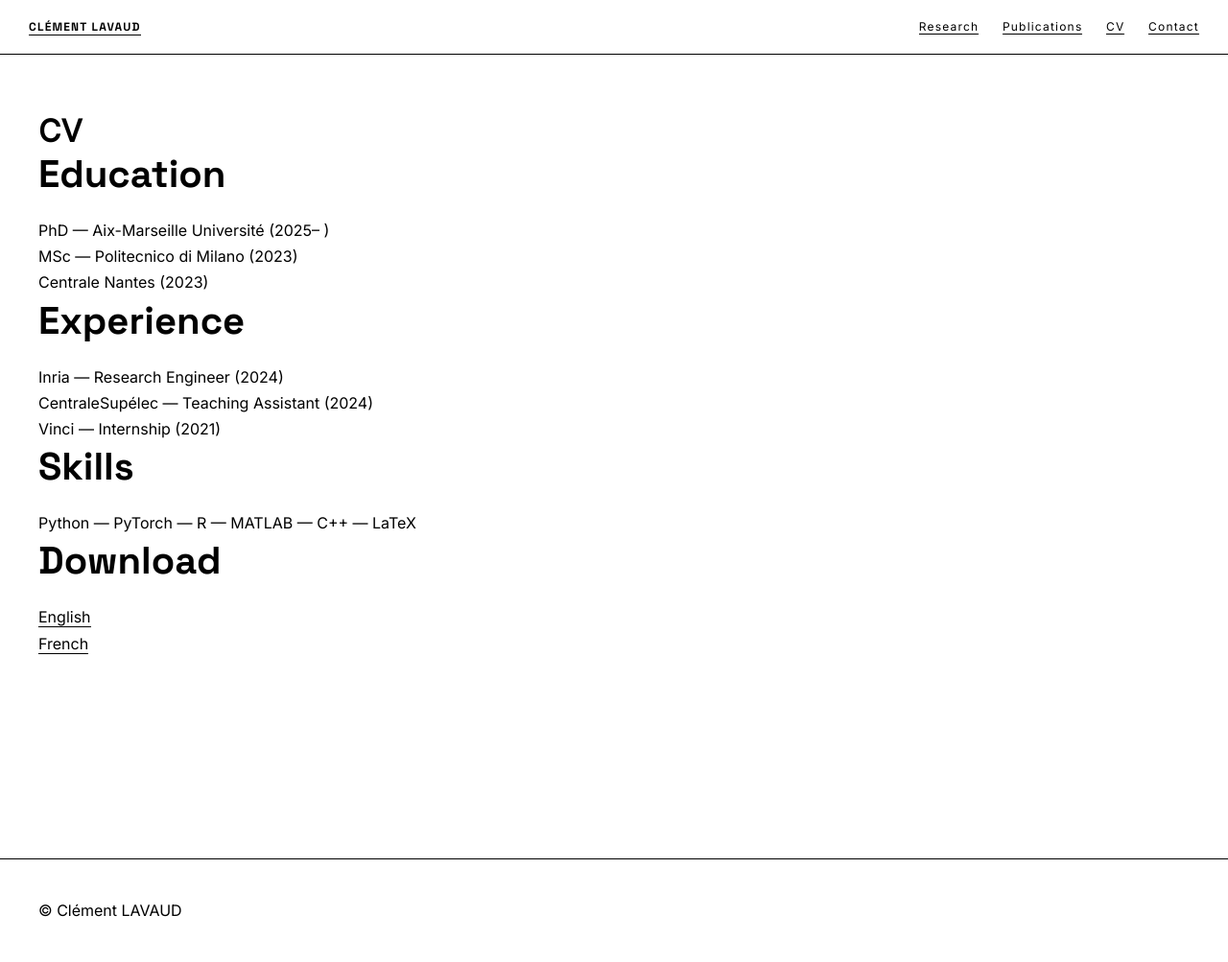
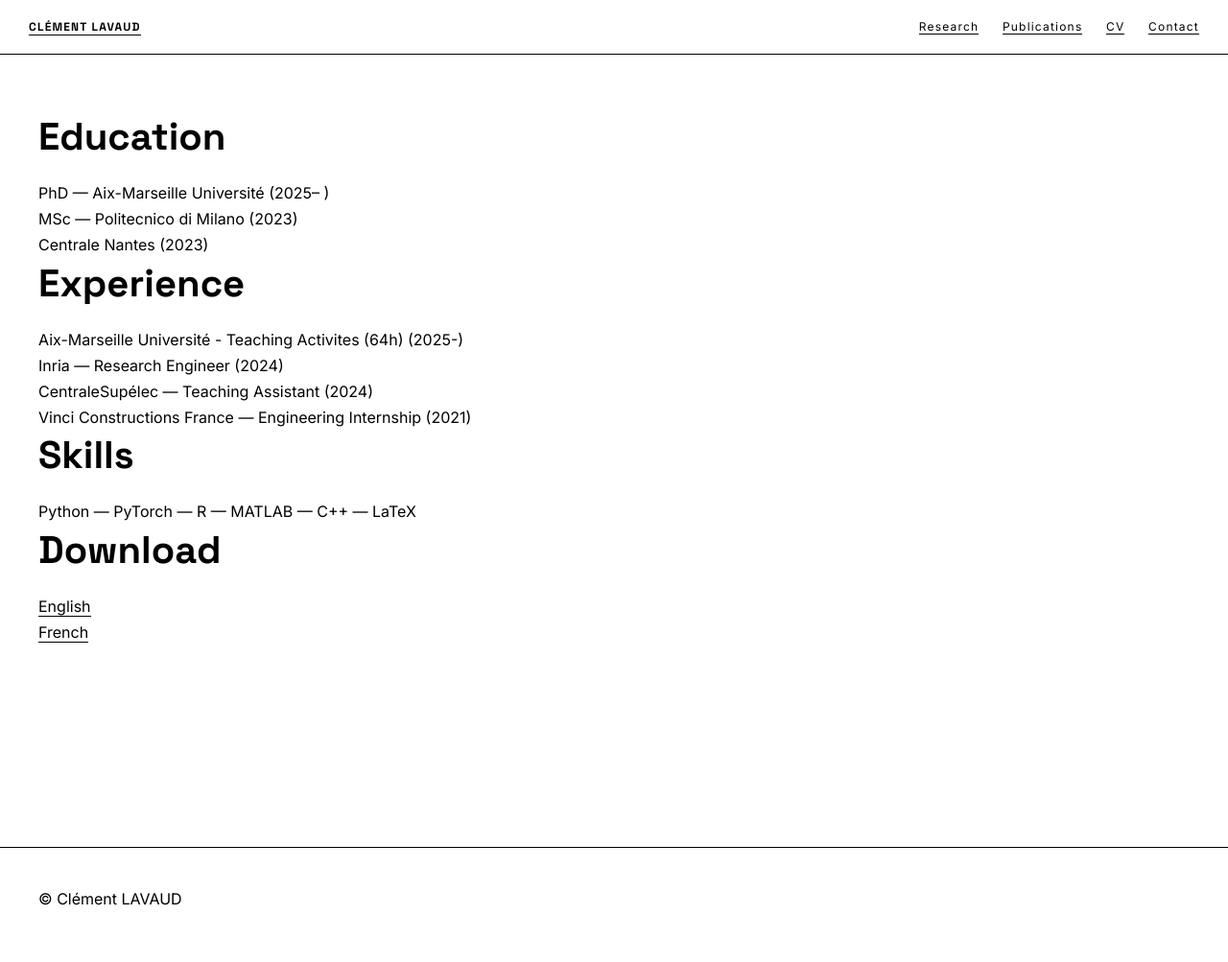
Before and after one commit to clementlavaud/clementlavaud.github.io, a Jekyll site: the page built from cv.md, in a window 1280 px wide. Shown: the whole page at 96% size. Built offline with Jekyll 4.4.1, drawn with Linux system fonts in a browser that asks for light colours.

Commit message:
Update cv.md

```diff
--- a/cv.md
+++ b/cv.md
@@ -2,8 +2,6 @@
 layout: default
 title: "CV"
 ---
-
-<h1>CV</h1>
 
 <h2>Education</h2>
 
@@ -16,9 +14,10 @@ Centrale Nantes (2023)
 <h2>Experience</h2>
 
 <p>
+Aix-Marseille Université - Teaching Activites (64h) (2025-) <br>
 Inria — Research Engineer (2024)<br>
 CentraleSupélec — Teaching Assistant (2024)<br>
-Vinci — Internship (2021)
+Vinci Constructions France — Engineering Internship (2021)
 </p>
 
 <h2>Skills</h2>
```
